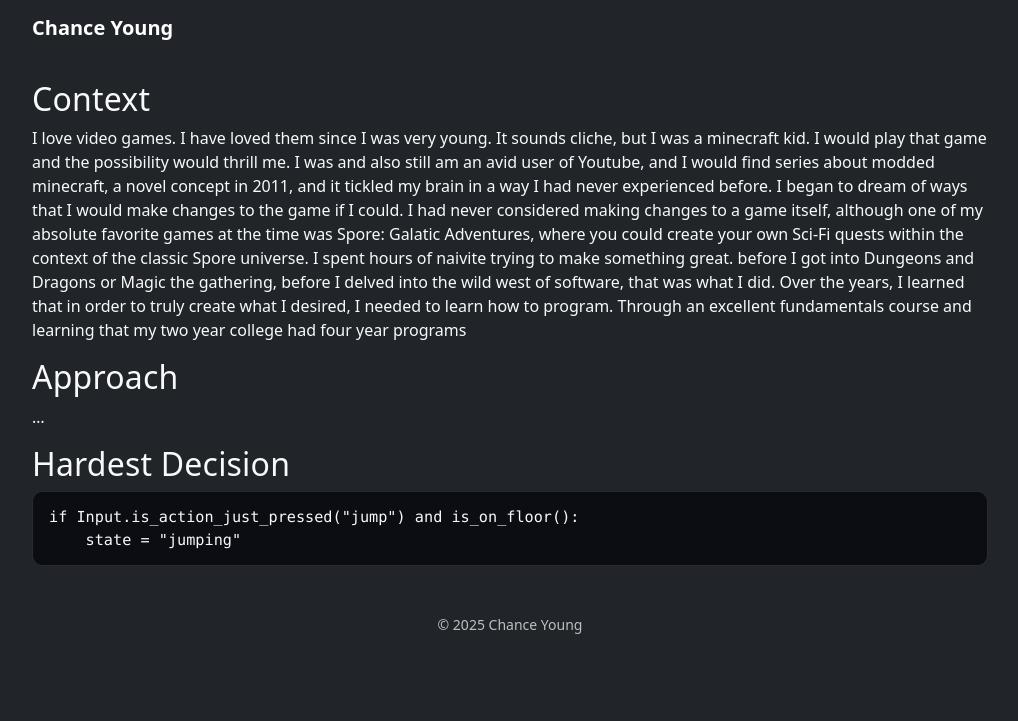
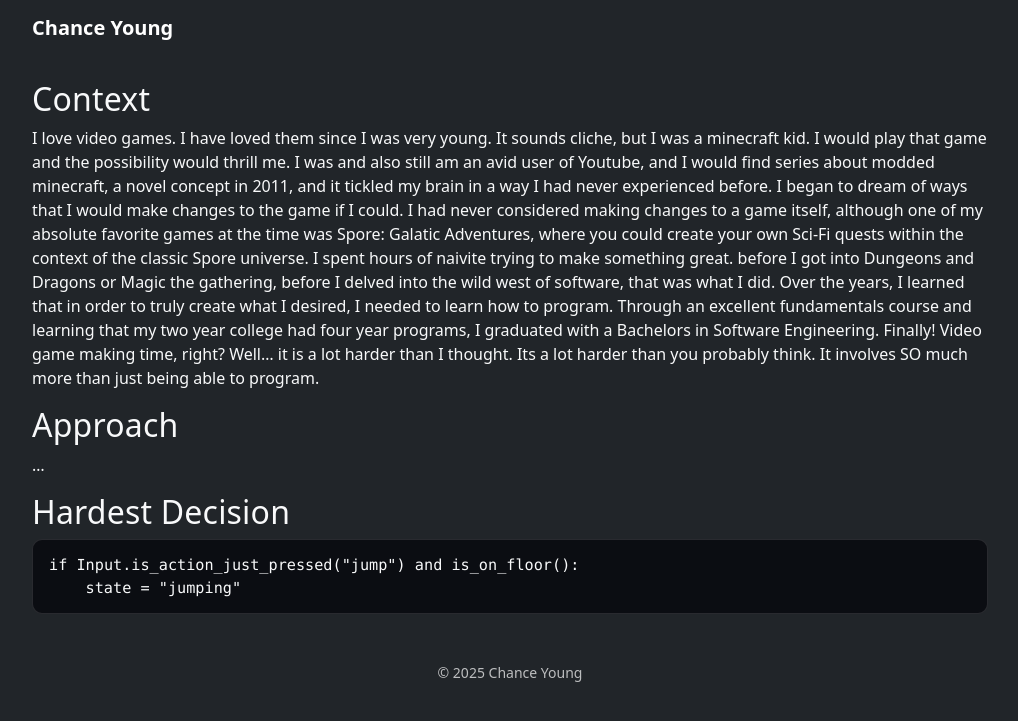
Before and after one commit to ChanceYoung/ChanceYoung.github.io, a Jekyll site: the page built from projects/objectiveoptional.md, in a window 1280 px wide. Shown: the top 721 px of the page, without its empty margins (130-1148 px from the left). Built offline with Jekyll 4.4.1, drawn with Linux system fonts in a browser that asks for light colours.

Commit message:
projects/objectiveoptional.md updated from https://stackedit.io/

```diff
--- a/projects/objectiveoptional.md
+++ b/projects/objectiveoptional.md
@@ -9,7 +9,7 @@ featured: true     # appears on the home page grid
 ---
 
 ## Context
-I love video games. I have loved them since I was very young. It sounds cliche, but I was a minecraft kid. I would play that game and the possibility would thrill me. I was and also still am an avid user of Youtube, and I would find series about modded minecraft, a novel concept in 2011, and it tickled my brain in a way I had never experienced before. I began to dream of ways that I would make changes to the game if I could. I had never considered making changes to a game itself, although one of my absolute favorite games at the time was Spore: Galatic Adventures, where you could create your own Sci-Fi quests within the context of the classic Spore universe. I spent hours of naivite trying to make something great. before I got into Dungeons and Dragons or Magic the gathering, before I delved into the wild west of software, that was what I did. Over the years, I learned that in order to truly create what I desired, I needed to learn how to program. Through an excellent fundamentals course and learning that my two year college had four year programs
+I love video games. I have loved them since I was very young. It sounds cliche, but I was a minecraft kid. I would play that game and the possibility would thrill me. I was and also still am an avid user of Youtube, and I would find series about modded minecraft, a novel concept in 2011, and it tickled my brain in a way I had never experienced before. I began to dream of ways that I would make changes to the game if I could. I had never considered making changes to a game itself, although one of my absolute favorite games at the time was Spore: Galatic Adventures, where you could create your own Sci-Fi quests within the context of the classic Spore universe. I spent hours of naivite trying to make something great. before I got into Dungeons and Dragons or Magic the gathering, before I delved into the wild west of software, that was what I did. Over the years, I learned that in order to truly create what I desired, I needed to learn how to program. Through an excellent fundamentals course and learning that my two year college had four year programs, I graduated with a Bachelors in Software Engineering.  Finally! Video game making time, right? Well... it is a lot harder than I thought. Its a lot harder than you probably think. It involves SO much more than just being able to program.
 
 ## Approach
 …
```
Also changed, not shown: other parts of projects/objectiveoptional.md (+1 -1 lines).
